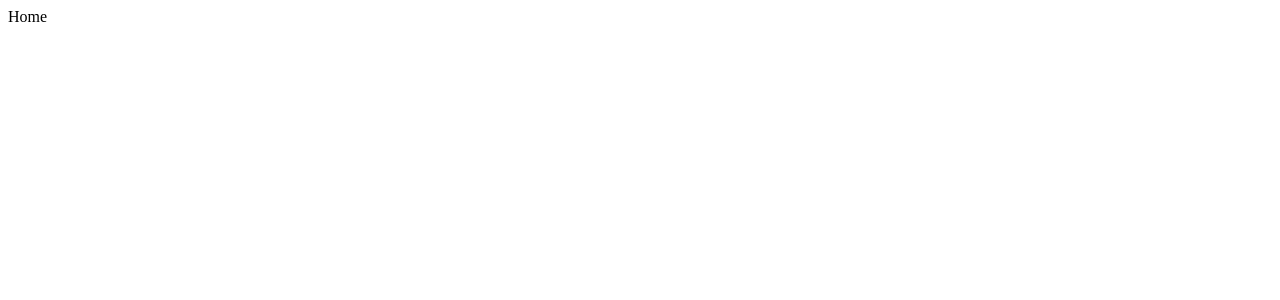
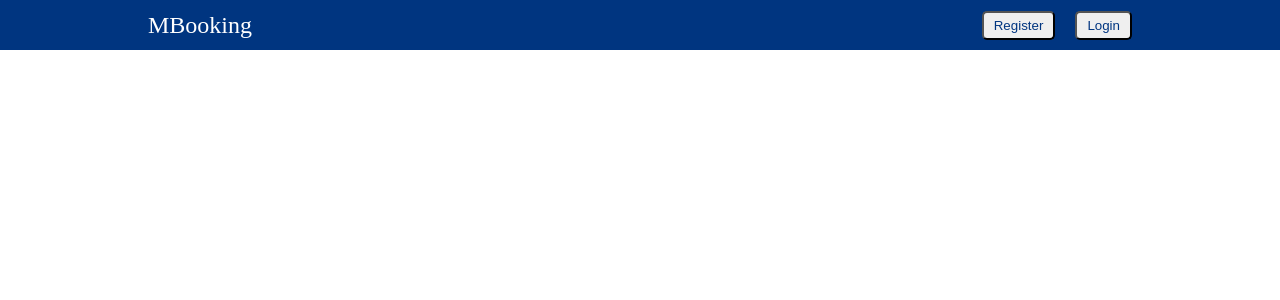
Before and after one commit to MaramMs/ReservationHotel, a React (Create React App) app: page / in a window 1280 px wide. Shown: the top 300 px of the page. Built offline with nearby package versions, Linux system fonts and the light colour scheme.

Commit message:
create navbar component

```diff
--- /dev/null
+++ b/src/App.css
@@ -0,0 +1,5 @@
+*{
+    padding: 0;
+    margin: 0;
+    box-sizing: border-box;
+}
--- a/src/App.js
+++ b/src/App.js
@@ -1,6 +1,7 @@
 import React from "react";
 import { BrowserRouter, Routes, Route } from "react-router-dom";
 import {Home,List,Hotel }  from "./pages";
+import './App.css'
 
 
 const App = () => {
--- /dev/null
+++ b/src/components/Navbar.jsx
@@ -0,0 +1,62 @@
+import React from 'react'
+import styled from 'styled-components'
+
+const Navbar = () => {
+  return (
+    <Div >
+    <div className='navbar'>
+      <div className='navContainer'>
+        <span className='logo'>MBooking </span>
+        <div className='navItems'>
+          <button className='navButton'>Register</button>
+          <button className='navButton'>Login</button>
+        </div>
+
+      </div>
+
+    </div>
+
+    </Div>
+
+  )
+}
+
+const Div = styled.div`
+  .navbar{
+    background-color: #003580;
+    height: 50px;
+    display: flex;
+    justify-content: center;
+
+    .navContainer{
+      display: flex;
+      justify-content: space-between;
+      align-items: center;
+      width: 100%;
+      max-width: 1024px;
+      color: white;
+      padding:20px;
+
+      .logo{
+        font-size: 1.5rem;
+      }
+    }
+     .navButton{
+      padding: 5px 10px;
+      margin-left: 20px;
+      border-radius: 5px;
+      transition:all 0.5s ease-in-out;
+      color:#003580;
+      cursor: pointer;
+      &:hover{
+        background-color: #003580;
+        color: white;
+      }
+     }
+
+  }
+
+
+`
+
+export default Navbar
--- a/src/pages/Home.jsx
+++ b/src/pages/Home.jsx
@@ -1,8 +1,11 @@
 import React from 'react'
+import Navbar from '../components/Navbar'
 
 const Home = () => {
   return (
-    <div>Home</div>
+    <div>
+      <Navbar />
+    </div>
   )
 }
 
```
